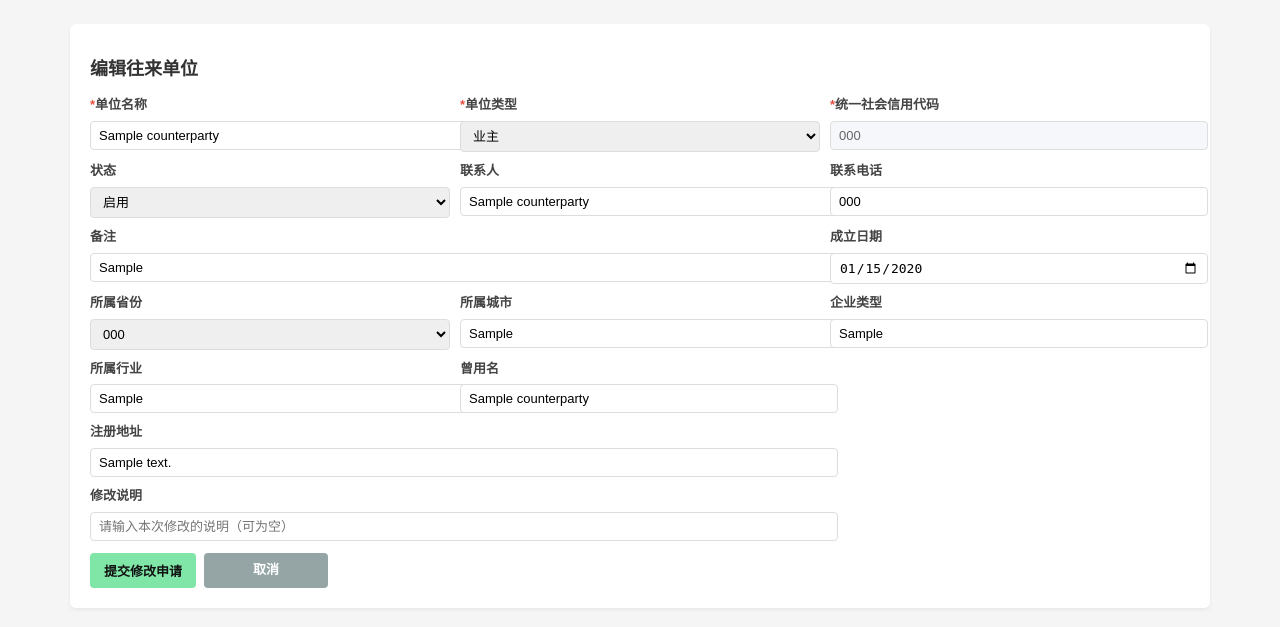
After one commit to Ni20169/nplus-project, a Django app: page /documents/contracts/counterparties/1/edit/ in a window 1280 px wide. The commit adds this page. Shown: the top 627 px of the page. Run offline with Django 5.2, Linux system fonts and the light colour scheme; a user stored in the database is signed in; tables that the repository leaves empty hold one stand-in row (values such as "Sample post"); parts of the project's set-up code (start-up, migrations or seed data) failed here and were passed over.

Commit message:
feat: counterparty edit page with expanded filter panel, party_name filter, and full field editability
- Filter panel now defaults to expanded (removed hidden class)
- Replaced city filter with party_name filter in list view
- Created dedicated edit page (contract_counterparty_edit.html) with all 13 editable fields
- Added contract_counterparty_edit view with approval workflow integration
- Updated views.py approval processing to support all 13 counterparty fields
- Edit button now links to new edit page instead of inline dialog
- included change_note field for audit trail

```diff
--- /dev/null
+++ b/documents/templates/contract_counterparty_edit.html
@@ -0,0 +1,195 @@
+<!DOCTYPE html>
+<html lang="zh-CN">
+<head>
+    <meta charset="UTF-8">
+    <meta name="viewport" content="width=device-width, initial-scale=1.0">
+    <title>编辑往来单位</title>
+    <style>
+        body {
+            font-family: "PingFang SC","Microsoft YaHei","Noto Sans SC","Source Han Sans SC",sans-serif;
+            background-color: #f5f5f5;
+            color: #333;
+            font-size: 14px;
+            line-height: 1.45;
+        }
+        .container {
+            max-width: 1100px;
+            margin: 24px auto;
+            background: #fff;
+            padding: 20px;
+            border-radius: 6px;
+            box-shadow: 0 2px 4px rgba(0,0,0,0.06);
+        }
+        h1 {
+            font-size: 18px;
+            margin-bottom: 14px;
+        }
+        .form-grid {
+            display: grid;
+            grid-template-columns: repeat(3, minmax(0, 1fr));
+            gap: 10px;
+        }
+        .field {
+            display: flex;
+            flex-direction: column;
+            gap: 6px;
+        }
+        .field label {
+            font-size: 13px;
+            color: #444;
+            font-weight: 600;
+        }
+        input, select, textarea {
+            width: 100%;
+            padding: 6px 8px;
+            border: 1px solid #ddd;
+            border-radius: 4px;
+            font-size: 13px;
+        }
+        input[readonly] {
+            background: #f5f7fa;
+            color: #666;
+        }
+        textarea {
+            margin-top: 10px;
+            min-height: 60px;
+            resize: vertical;
+        }
+        .actions {
+            margin-top: 12px;
+            display: flex;
+            gap: 8px;
+        }
+        .btn {
+            padding: 8px 14px;
+            border: none;
+            border-radius: 4px;
+            cursor: pointer;
+            font-size: 13px;
+            min-width: 96px;
+            text-align: center;
+            font-weight: 600;
+        }
+        .btn-save { background-color: #7fe6a8; color: #111; }
+        .btn-cancel { background-color: #95a5a6; color: #fff; text-decoration: none; display: inline-flex; align-items: center; justify-content: center; }
+
+        .required-star { color: #e74c3c; }
+        .col-span-2 { grid-column: span 2; }
+
+        @media (max-width: 1000px) {
+            .form-grid { grid-template-columns: repeat(2, minmax(0, 1fr)); }
+        }
+        @media (max-width: 700px) {
+            .form-grid { grid-template-columns: 1fr; }
+        }
+    </style>
+</head>
+<body>
+    <div class="container">
+        <h1>编辑往来单位</h1>
+        <form method="post">
+            {% csrf_token %}
+            <input type="hidden" name="form_type" value="update_counterparty">
+
+            <div class="form-grid">
+                <div class="field">
+                    <label><span class="required-star">*</span>单位名称</label>
+                    <input type="text" name="party_name" value="{{ counterparty.party_name }}" placeholder="单位名称" required>
+                </div>
+
+                <div class="field">
+                    <label><span class="required-star">*</span>单位类型</label>
+                    <select name="party_type" required>
+                        <option value="{{ counterparty.party_type }}">{{ counterparty.party_type_display }}</option>
+                        {% for value, label in party_type_choices %}
+                            {% if value != counterparty.party_type %}
+                                <option value="{{ value }}">{{ label }}</option>
+                            {% endif %}
+                        {% endfor %}
+                    </select>
+                </div>
+
+                <div class="field">
+                    <label><span class="required-star">*</span>统一社会信用代码</label>
+                    <input type="text" name="credit_code" value="{{ counterparty.credit_code }}" placeholder="18位统一社会信用代码" readonly>
+                </div>
+
+                <div class="field">
+                    <label>状态</label>
+                    <select name="status">
+                        <option value="ACTIVE" {% if counterparty.status == "ACTIVE" %}selected{% endif %}>启用</option>
+                        <option value="INACTIVE" {% if counterparty.status == "INACTIVE" %}selected{% endif %}>停用</option>
+                    </select>
+                </div>
+
+                <div class="field">
+                    <label>联系人</label>
+                    <input type="text" name="contact_name" value="{{ counterparty.contact_name|default:'' }}" placeholder="联系人">
+                </div>
+
+                <div class="field">
+                    <label>联系电话</label>
+                    <input type="text" name="contact_phone" value="{{ counterparty.contact_phone|default:'' }}" placeholder="联系电话">
+                </div>
+
+                <div class="field col-span-2">
+                    <label>备注</label>
+                    <input type="text" name="remark" value="{{ counterparty.remark|default:'' }}" placeholder="备注">
+                </div>
+
+                <div class="field">
+                    <label>成立日期</label>
+                    <input type="date" name="established_date" value="{% if counterparty.established_date %}{{ counterparty.established_date|date:'Y-m-d' }}{% endif %}">
+                </div>
+
+                <div class="field">
+                    <label>所属省份</label>
+                    <select name="province_code">
+                        <option value="{{ counterparty.province_code }}">{{ counterparty.province_name }}</option>
+                        {% for item in province_items %}
+                            {% if item.code != counterparty.province_code %}
+                                <option value="{{ item.code }}">{{ item.name }}</option>
+                            {% endif %}
+                        {% endfor %}
+                    </select>
+                </div>
+
+                <div class="field">
+                    <label>所属城市</label>
+                    <input type="text" name="city" value="{{ counterparty.city|default:'' }}" placeholder="所属城市">
+                </div>
+
+                <div class="field">
+                    <label>企业类型</label>
+                    <input type="text" name="enterprise_type" value="{{ counterparty.enterprise_type|default:'' }}" placeholder="企业类型">
+                </div>
+
+                <div class="field">
+                    <label>所属行业</label>
+                    <input type="text" name="industry" value="{{ counterparty.industry|default:'' }}" placeholder="所属行业">
+                </div>
+
+                <div class="field">
+                    <label>曾用名</label>
+                    <input type="text" name="former_name" value="{{ counterparty.former_name|default:'' }}" placeholder="曾用名">
+                </div>
+
+                <div class="field col-span-2">
+                    <label>注册地址</label>
+                    <input type="text" name="registration_address" value="{{ counterparty.registration_address|default:'' }}" placeholder="注册地址">
+                </div>
+
+                <div class="field col-span-2">
+                    <label>修改说明</label>
+                    <input type="text" name="change_note" placeholder="请输入本次修改的说明（可为空）">
+                </div>
+            </div>
+
+            <div class="actions">
+                <button type="submit" class="btn btn-save">提交修改申请</button>
+                <a href="{% url 'contract_counterparty_list' %}" class="btn btn-cancel">取消</a>
+            </div>
+        </form>
+    </div>
+</body>
+</html>
--- a/documents/urls.py
+++ b/documents/urls.py
@@ -26,6 +26,7 @@ urlpatterns = [
     path("documents/users/", views.user_list, name="user_list"),
     path("documents/permissions/", views.permission_manage, name="permission_manage"),
     path("documents/contracts/counterparties/", contract_views.contract_counterparty_view, name="contract_counterparty_list"),
+    path("documents/contracts/counterparties/<int:counterparty_id>/edit/", contract_views.contract_counterparty_edit, name="contract_counterparty_edit"),
     path("documents/contracts/list/", contract_views.contract_list_view, name="contract_list"),
     path("documents/contracts/adjustments/", contract_views.contract_adjustment_view, name="contract_adjustment_list"),
     path("documents/contracts/template/counterparty/", contract_views.export_counterparty_template, name="export_counterparty_template"),
--- a/documents/views.py
+++ b/documents/views.py
@@ -1349,6 +1349,14 @@ def approve_action(request, approval_id):
                             "contact_phone",
                             "status",
                             "remark",
+                            "established_date",
+                            "province_code",
+                            "city",
+                            "enterprise_type",
+                            "industry",
+                            "former_name",
+                            "registration_address",
+                            "business_scope",
                         ]
                         for key in editable_fields:
                             if key in approval_after:
```
Also changed, not shown: documents/contract_views.py (+72 -4 lines), documents/templates/contract_counterparty.html (+4 -16 lines).
